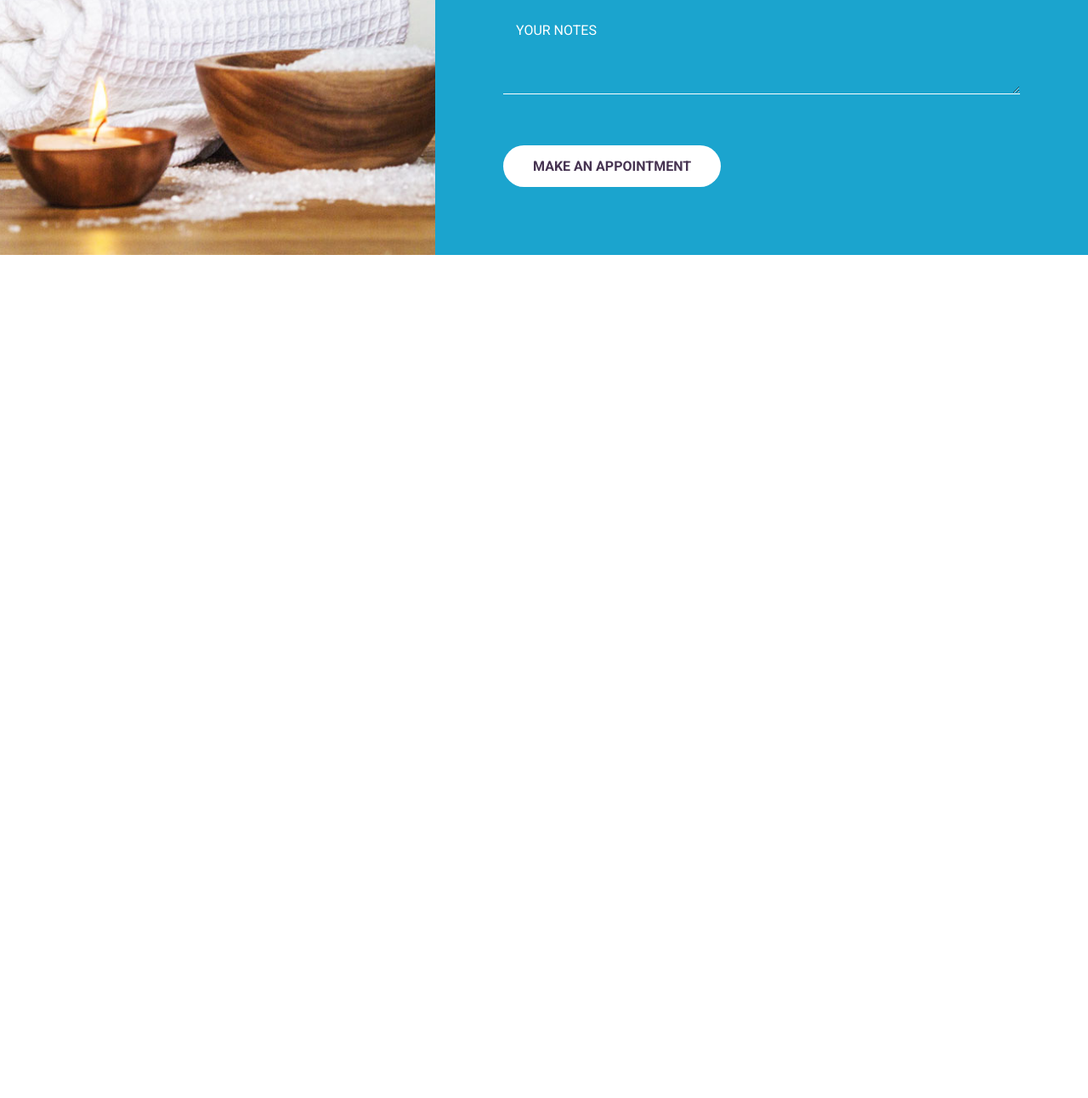
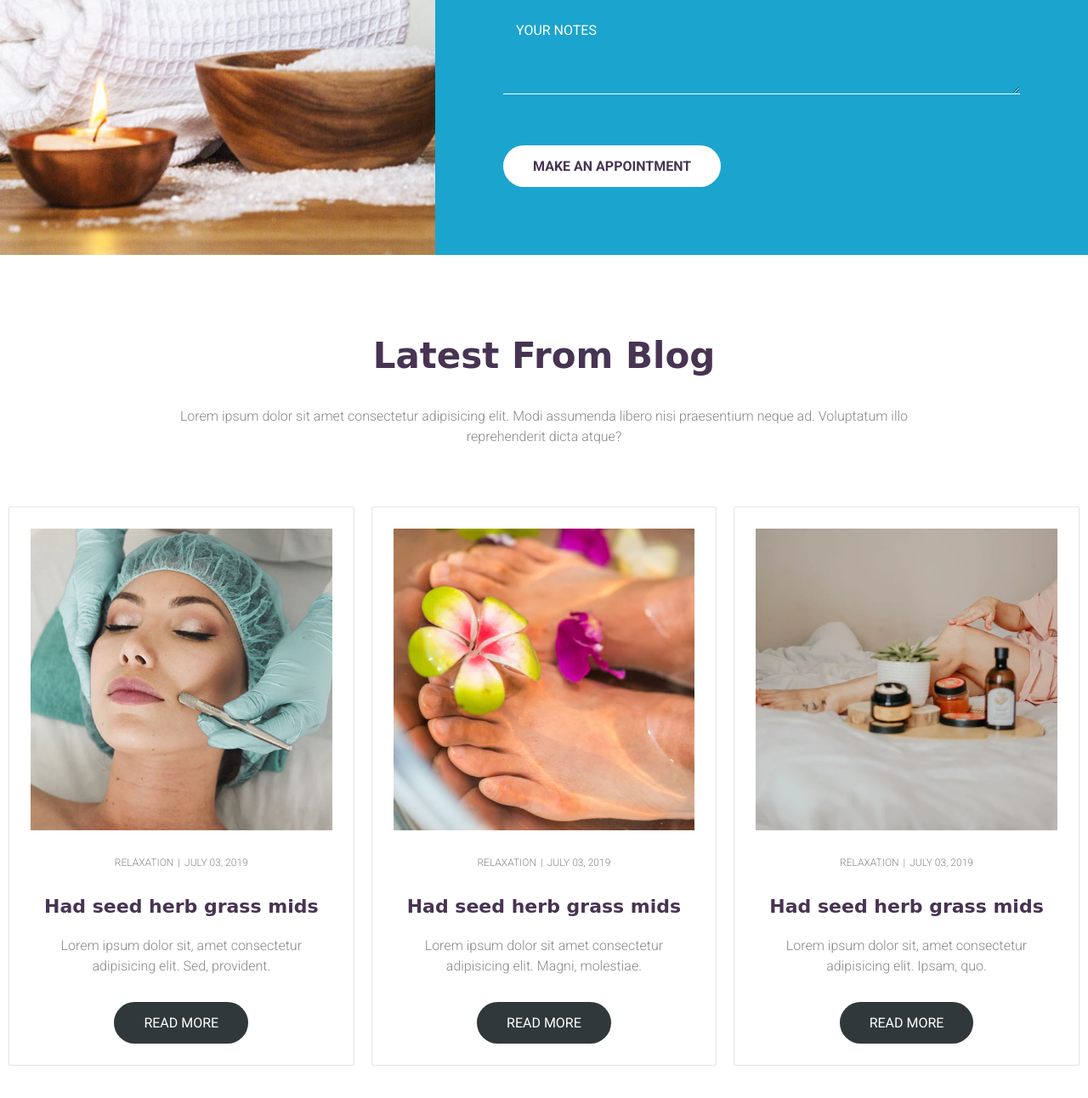
Before and after one commit to tetmyslynska/project-spa, a plain HTML site: page index.html in a window 1280 px wide. Shown: the part 4015-5307 px from the top of the page at 85% size. Before the commit the page ends 4315 px from the top, so only its background shows below. Drawn offline with Linux system fonts and the light colour scheme; a web font is replaced by a local one.

Commit message:
blog section

```diff
--- a/index.html
+++ b/index.html
@@ -208,6 +208,46 @@
     </form>
 </section>
 
+<section id="blog" class="blog">
+    <div class="contener">
+        <header class="section-header">
+            <h2>Latest From Blog</h2>
+            <p>Lorem ipsum dolor sit amet consectetur adipisicing elit. Modi assumenda libero nisi praesentium neque ad. Voluptatum illo reprehenderit dicta atque?</p>
+        </header>
+
+        <div class="row">
+            <div class="infobox col col-md-33p">
+                <div class="infobox-inner">
+                    <img src="img/blog-1.jpg" alt="blog 1">
+                    <p class="meta"><a href="" class="category">Relaxation</a>|<a href="" class="post-date">July 03, 2019</a></p>
+                    <h3>Had seed herb grass mids</h3>
+                    <p>Lorem ipsum dolor sit, amet consectetur adipisicing elit. Sed, provident.</p>
+                    <a href="" class="btn-secondary">Read more</a>
+                </div>
+            </div>
+            <div class="infobox col col-md-33p">
+                <div class="infobox-inner">
+                    <img src="img/blog-2.jpg" alt="blog 2">
+                    <p class="meta"><a href="" class="category">Relaxation</a>|<a href="" class="post-date">July 03, 2019</a></p>
+                    <h3>Had seed herb grass mids</h3>
+                    <p>Lorem ipsum dolor sit amet consectetur adipisicing elit. Magni, molestiae.</p>
+                    <a href="" class="btn-secondary">Read more</a>
+                </div>
+            </div>
+            <div class="infobox col col-md-33p">
+                <div class="infobox-inner">
+                    <img src="img/blog-3.jpg" alt="blog 3">
+                    <p class="meta"><a href="" class="category">Relaxation</a>|<a href="" class="post-date">July 03, 2019</a></p>
+                    <h3>Had seed herb grass mids</h3>
+                    <p>Lorem ipsum dolor sit, amet consectetur adipisicing elit. Ipsam, quo.</p>
+                    <a href="" class="btn-secondary">Read more</a>
+                </div>
+            </div>
+        </div>
+    </div>
+</section>
+
+
     <script src="js/main.js"></script>
 </body>
 </html>
--- a/scss/components/_infoboxes.scss
+++ b/scss/components/_infoboxes.scss
@@ -11,6 +11,24 @@
         border: 1px solid #e2e5ea;
         padding: 25px;
         border-radius: 2px;
+
+        .meta {
+            font-size: 12px;
+            text-transform: uppercase;
+            margin-top: 25px;
+
+            .category {
+                margin-right: 5px;
+                text-decoration: none;
+                color: inherit;
+            }
+
+            .post-date {
+                margin-left: 5px;
+                text-decoration: none;
+                color: inherit;
+            }
+        }
 
         &:hover {
             box-shadow: 0 5px 20px #f0f0f0;
```
Also changed, not shown: css/style.css, 1 other file.
